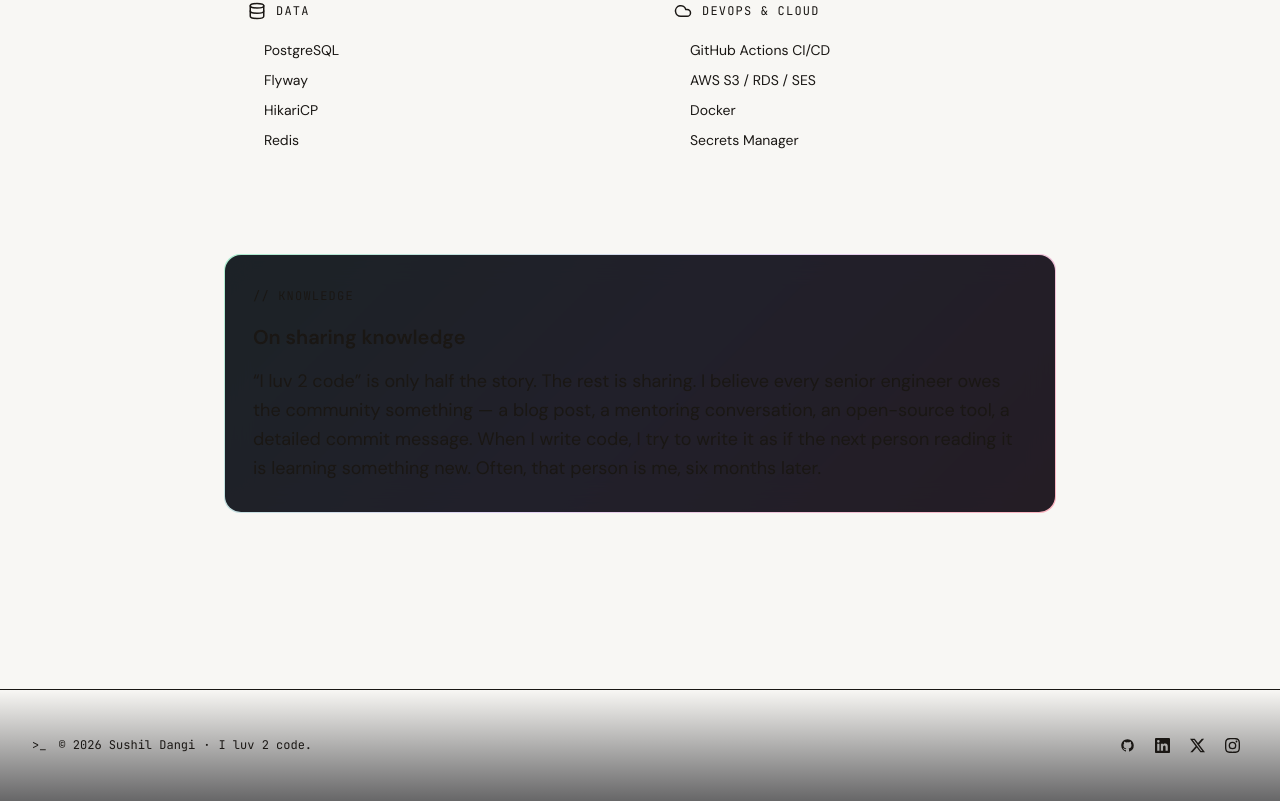
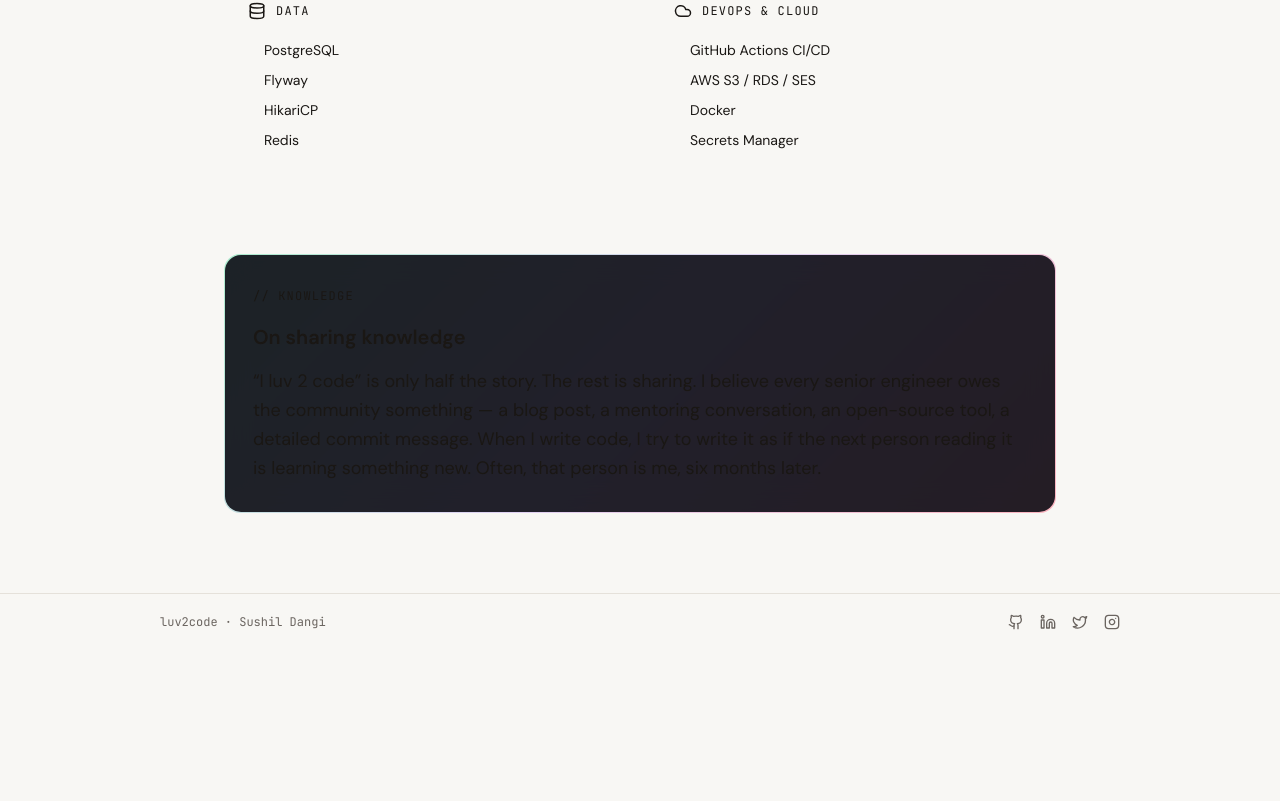
Before and after one commit to dangi-ai/dangi-ai.github.io, a Next.js app: page /about in a window 1280 px wide. Shown: the part 1007-1808 px from the top of the page. After the commit the page ends 1657 px from the top, so only its background shows below. Built offline with nearby package versions, Linux system fonts and the light colour scheme.

Commit message:
feat: rewrite Footer — minimal, social icons, emerald hover

```diff
--- a/src/components/layout/Footer.tsx
+++ b/src/components/layout/Footer.tsx
@@ -1,40 +1,31 @@
-import { GitHubIcon, LinkedInIcon, XIcon, InstagramIcon } from '@/components/ui/SocialIcons'
+import Link from 'next/link'
+import { Github, Linkedin, Twitter, Instagram } from 'lucide-react'
 
 const SOCIALS = [
-  { href: 'https://github.com/dangi-ai',               label: 'GitHub',      Icon: GitHubIcon    },
-  { href: 'https://www.linkedin.com/in/sushil-dangi/', label: 'LinkedIn',    Icon: LinkedInIcon  },
-  { href: 'https://x.com/s_dangi98',                   label: 'X / Twitter', Icon: XIcon         },
-  { href: 'https://www.instagram.com/smiley_s_d/',     label: 'Instagram',   Icon: InstagramIcon },
+  { href: 'https://github.com/dangi-ai',                    icon: Github,    label: 'GitHub' },
+  { href: 'https://www.linkedin.com/in/sushil-dangi/',      icon: Linkedin,  label: 'LinkedIn' },
+  { href: 'https://x.com/s_dangi98',                        icon: Twitter,   label: 'X / Twitter' },
+  { href: 'https://www.instagram.com/smiley_s_d/',          icon: Instagram, label: 'Instagram' },
 ]
 
 export function Footer() {
   return (
-    <footer
-      className="border-t border-[var(--border)] mt-24"
-      style={{
-        background: 'linear-gradient(to bottom, transparent, rgba(6,6,10,0.6))',
-      }}
-    >
-      <div className="max-w-7xl mx-auto px-4 sm:px-6 lg:px-8 py-10 flex flex-col sm:flex-row items-center justify-between gap-6">
-        <div className="flex flex-col sm:flex-row items-center gap-3">
-          <span className="font-mono text-xs text-coral">&gt;_</span>
-          <p className="font-mono text-xs text-[var(--text-secondary)]">
-            © {new Date().getFullYear()} Sushil Dangi
-            <span className="mx-2 text-[var(--border)]">·</span>
-            I luv 2 code.
-          </p>
-        </div>
-        <div className="flex items-center gap-1">
-          {SOCIALS.map(({ href, label, Icon }) => (
+    <footer className="border-t border-line mt-auto">
+      <div className="max-w-5xl mx-auto px-8 py-5 flex items-center justify-between gap-4 flex-wrap">
+        <p className="font-mono text-xs text-muted">
+          luv2code · Sushil Dangi
+        </p>
+        <div className="flex items-center gap-4">
+          {SOCIALS.map(({ href, icon: Icon, label }) => (
             <a
               key={href}
               href={href}
               target="_blank"
               rel="noopener noreferrer"
               aria-label={label}
-              className="p-2 rounded-lg text-[var(--text-secondary)] hover:text-coral hover:bg-[var(--muted)] transition-colors duration-150 cursor-pointer"
+              className="text-muted hover:text-accent transition-colors"
             >
-              <Icon size={15} />
+              <Icon size={16} />
             </a>
           ))}
         </div>
```
